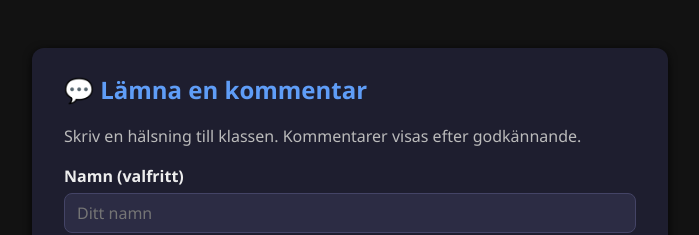
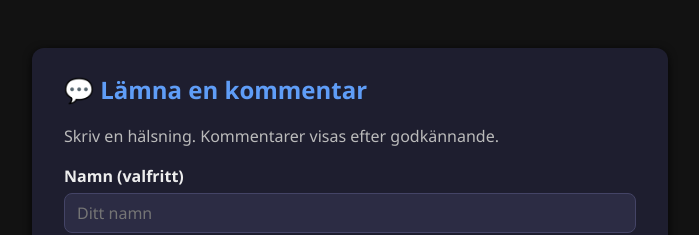
Before and after one commit to klassforaldrars7tills9vittra/css-preview, a plain HTML site: page index.html in a window 1280 px wide. Shown: the top 235 px of the page, without its empty margins (290-989 px from the left). Drawn offline with Linux system fonts and the light colour scheme.

Commit message:
Update index.html

```diff
--- a/index.html
+++ b/index.html
@@ -18,7 +18,7 @@
     <!-- Formulär för ny kommentar -->
     <section class="card">
       <h2>💬 Lämna en kommentar</h2>
-      <p class="muted">Skriv en hälsning till klassen. Kommentarer visas efter godkännande.</p>
+      <p class="muted">Skriv en hälsning. Kommentarer visas efter godkännande.</p>
 
       <form id="commentForm" autocomplete="on">
         <div class="row">
```
